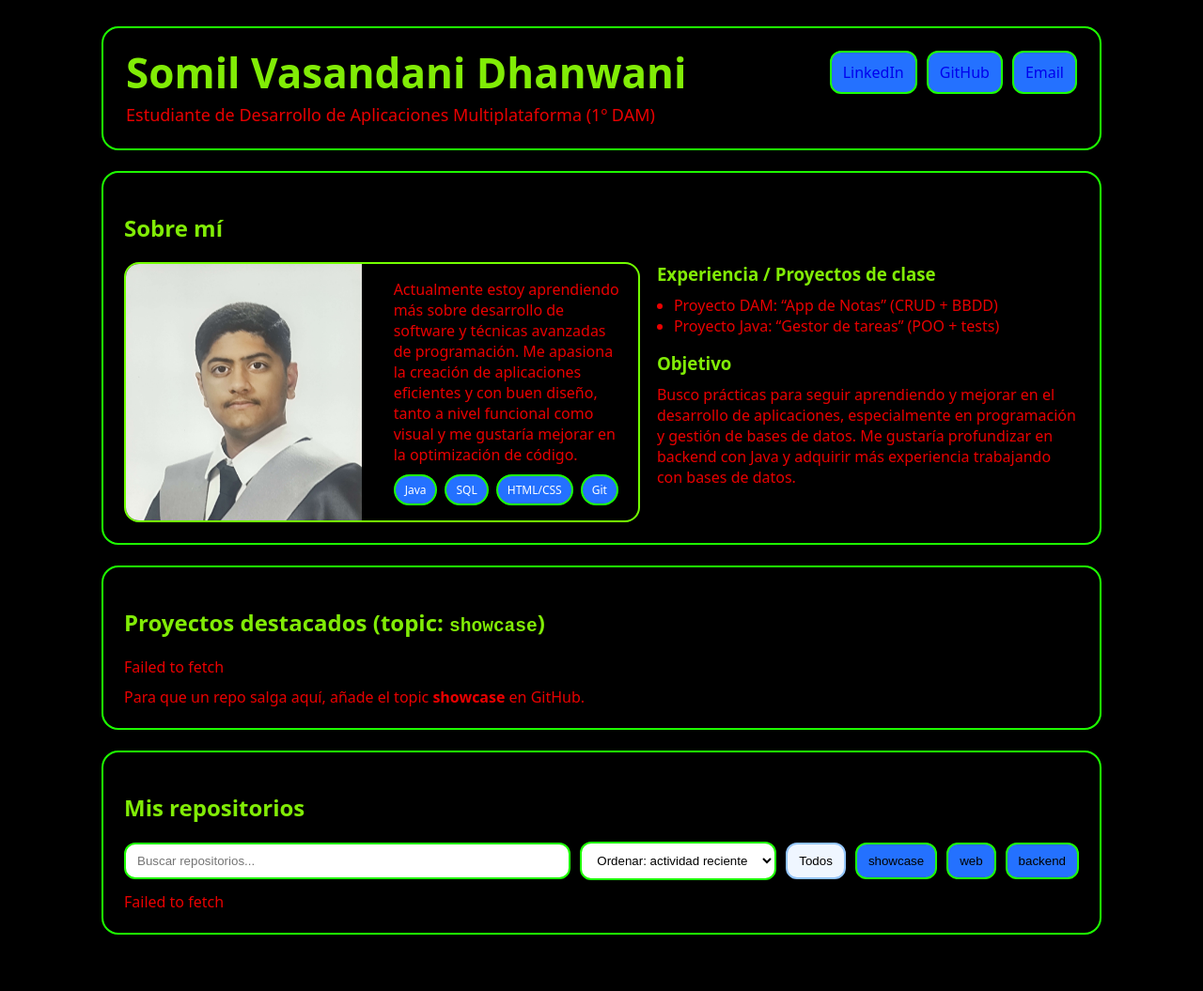
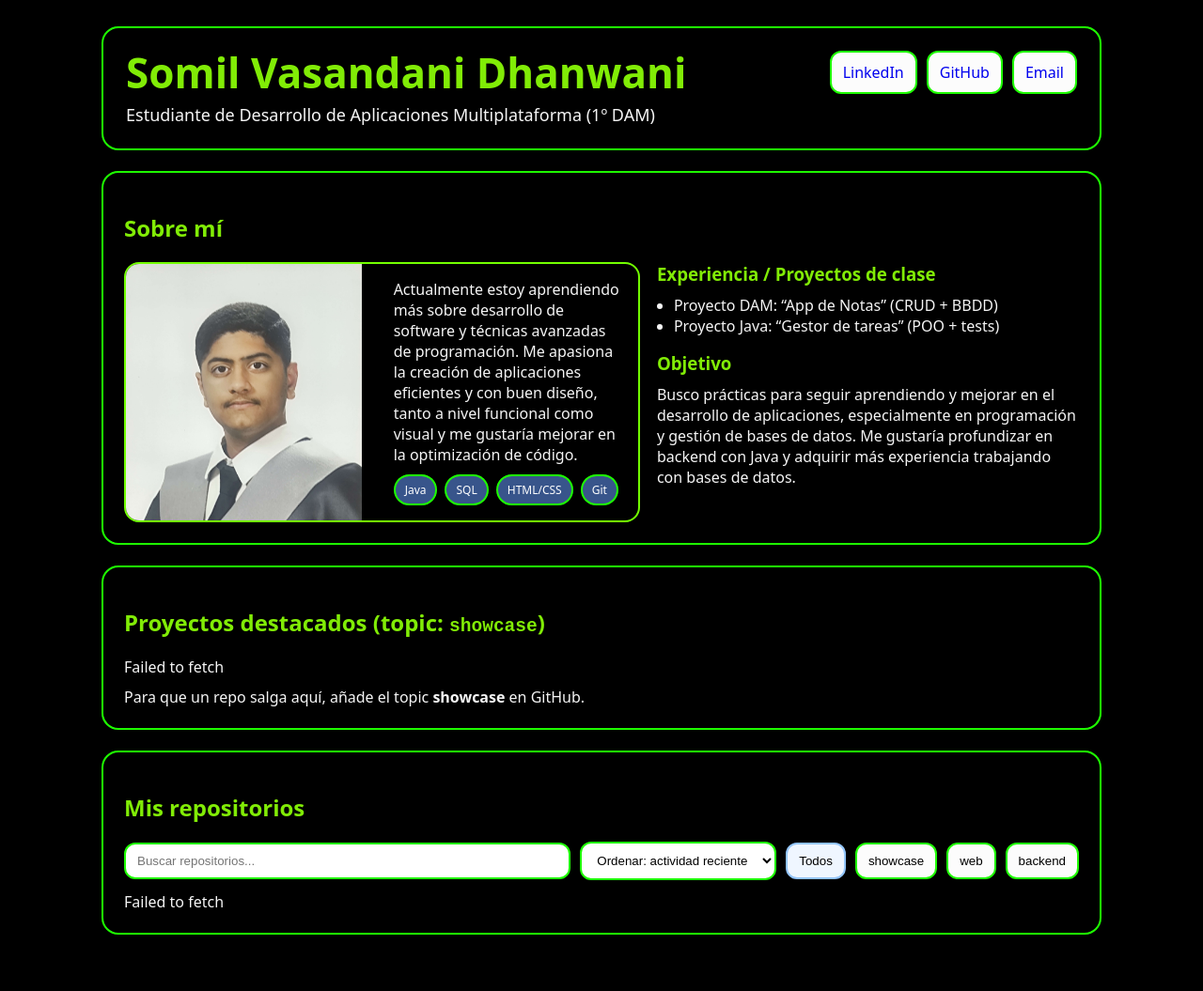
Before and after one commit to somilvd/somilvd.github.io, a Jekyll site: the page built from index.html, in a window 1280 px wide. Shown: the whole page at 94% size. Built offline with Jekyll 4.4.1, drawn with Linux system fonts in a browser that asks for light colours.

Commit message:
Modificando cv

```diff
--- a/assets/css/styles.css
+++ b/assets/css/styles.css
@@ -1,7 +1,7 @@
 :root{
   --bg:#000000;
   --text:#81ec06;
-  --muted:#e90000;
+  --muted:#f5f5f5;
   --card:#0a0101;
   --line:#1eff00;
   --brand:#2563eb;
@@ -37,7 +37,7 @@ body{
 .pill{
   padding:6px 10px;border-radius:999px;font-size:12px;
   border:2px solid var(--line);
-  background:#2471ff;
+  background:#38558b;
   color: #ffffff;
 }
 .pill.featured{border-color: #bbf7d0; background:#f0fdf4; color:#166534}
@@ -57,6 +57,6 @@ body{
 .toolbar{display:flex;gap:10px;flex-wrap:wrap;align-items:center;margin-top:8px}
 .input{flex:1;min-width:220px;padding:10px 12px;border-radius:12px;border:2px solid var(--line)}
 .select{padding:10px 12px;border-radius:12px;border:2px solid var(--line);background:#fff}
-.btn{padding:10px 12px;border-radius:12px;border:2px solid var(--line);background:#2471ff;cursor:pointer;text-decoration:none}
+.btn{padding:10px 12px;border-radius:12px;border:2px solid var(--line);background:#fcfcfc;cursor:pointer;text-decoration:none}
 .btn.active{border-color:#93c5fd;background:#eff6ff}
 .repoMeta{display:flex;gap:10px;flex-wrap:wrap;align-items:center;font-size:12px;color:var(--muted)}
```
Also changed, not shown: 1 other file.
